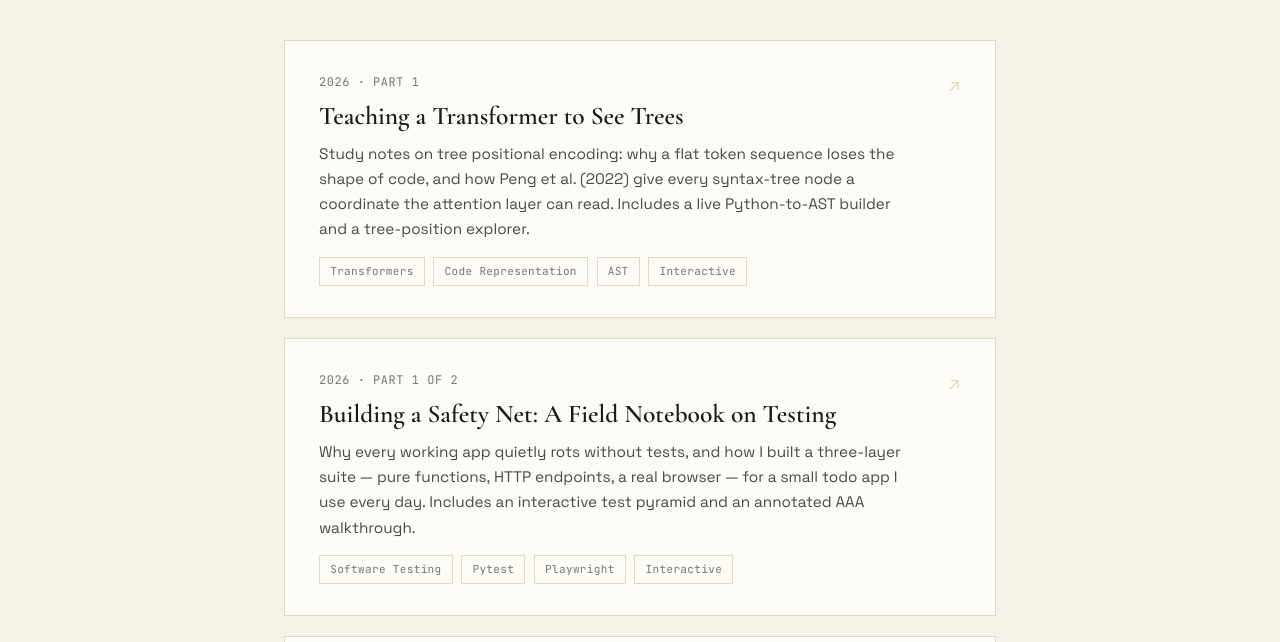
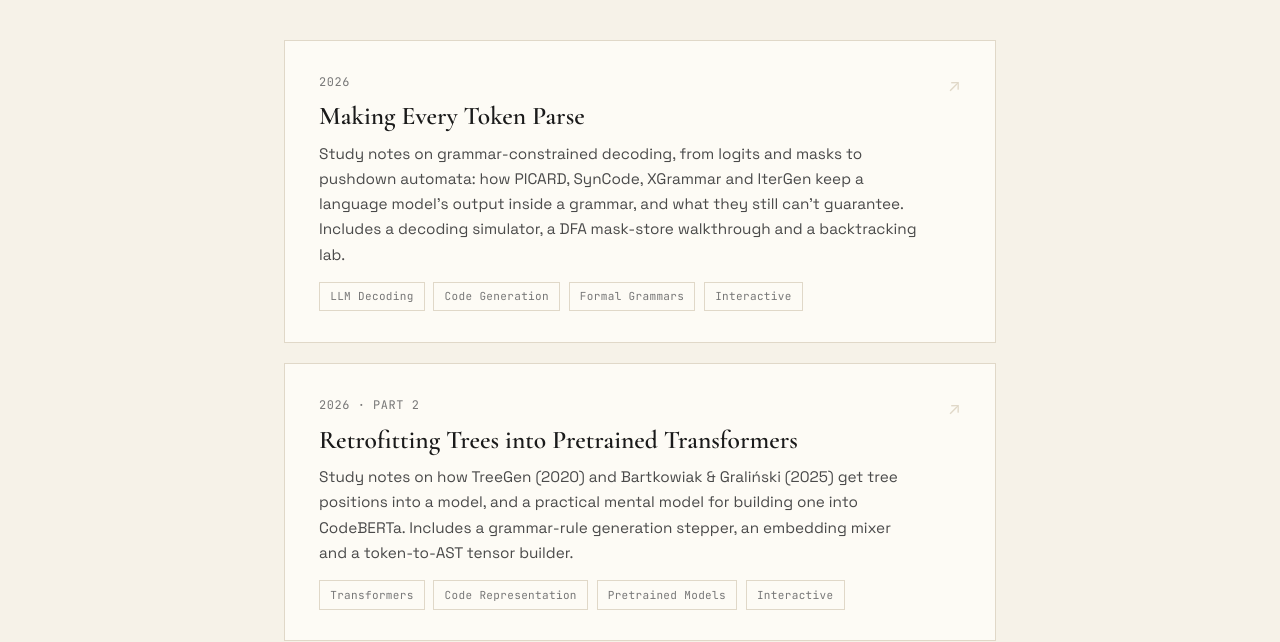
Before and after one commit to aakashvanmali45/aakashvanmali, a plain HTML site: page blog/index.html in a window 1280 px wide. Shown: the part 310-952 px from the top of the page. Drawn offline with nearby package versions, Linux system fonts and the light colour scheme.

Commit message:
Add new blog post cards to index.html
Added new blog posts on grammar-constrained decoding and retrofitting trees into pretrained transformers.

```diff
--- a/blog/index.html
+++ b/blog/index.html
@@ -122,6 +122,32 @@
 
 <div class="content">
 
+    <a class="post-card" href="grammar-constrained-decoding.html">
+    <span class="post-arrow">↗</span>
+    <div class="post-date">2026</div>
+    <div class="post-title">Making Every Token Parse</div>
+    <p class="post-desc">Study notes on grammar-constrained decoding, from logits and masks to pushdown automata: how PICARD, SynCode, XGrammar and IterGen keep a language model's output inside a grammar, and what they still can't guarantee. Includes a decoding simulator, a DFA mask-store walkthrough and a backtracking lab.</p>
+    <div class="post-tags">
+      <span class="tag">LLM Decoding</span>
+      <span class="tag">Code Generation</span>
+      <span class="tag">Formal Grammars</span>
+      <span class="tag">Interactive</span>
+    </div>
+  </a>
+
+   <a class="post-card" href="tree-positional-encoding-part-2.html">
+    <span class="post-arrow">↗</span>
+    <div class="post-date">2026 · Part 2</div>
+    <div class="post-title">Retrofitting Trees into Pretrained Transformers</div>
+    <p class="post-desc">Study notes on how TreeGen (2020) and Bartkowiak &amp; Graliński (2025) get tree positions into a model, and a practical mental model for building one into CodeBERTa. Includes a grammar-rule generation stepper, an embedding mixer and a token-to-AST tensor builder.</p>
+    <div class="post-tags">
+      <span class="tag">Transformers</span>
+      <span class="tag">Code Representation</span>
+      <span class="tag">Pretrained Models</span>
+      <span class="tag">Interactive</span>
+    </div>
+  </a>
+
  <a class="post-card" href="tree-positional-encoding.html">
     <span class="post-arrow">↗</span>
     <div class="post-date">2026 · Part 1</div>
```
